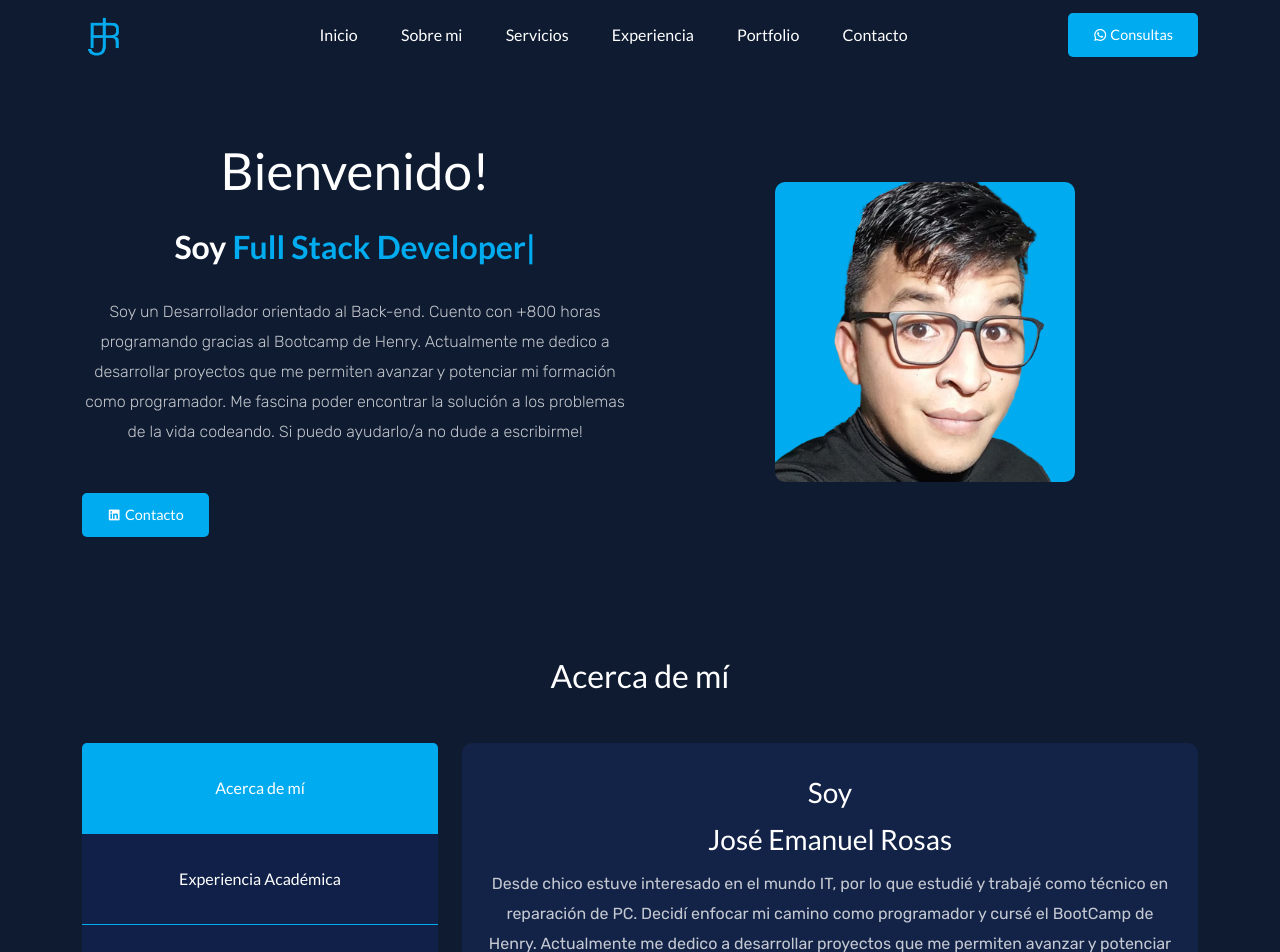
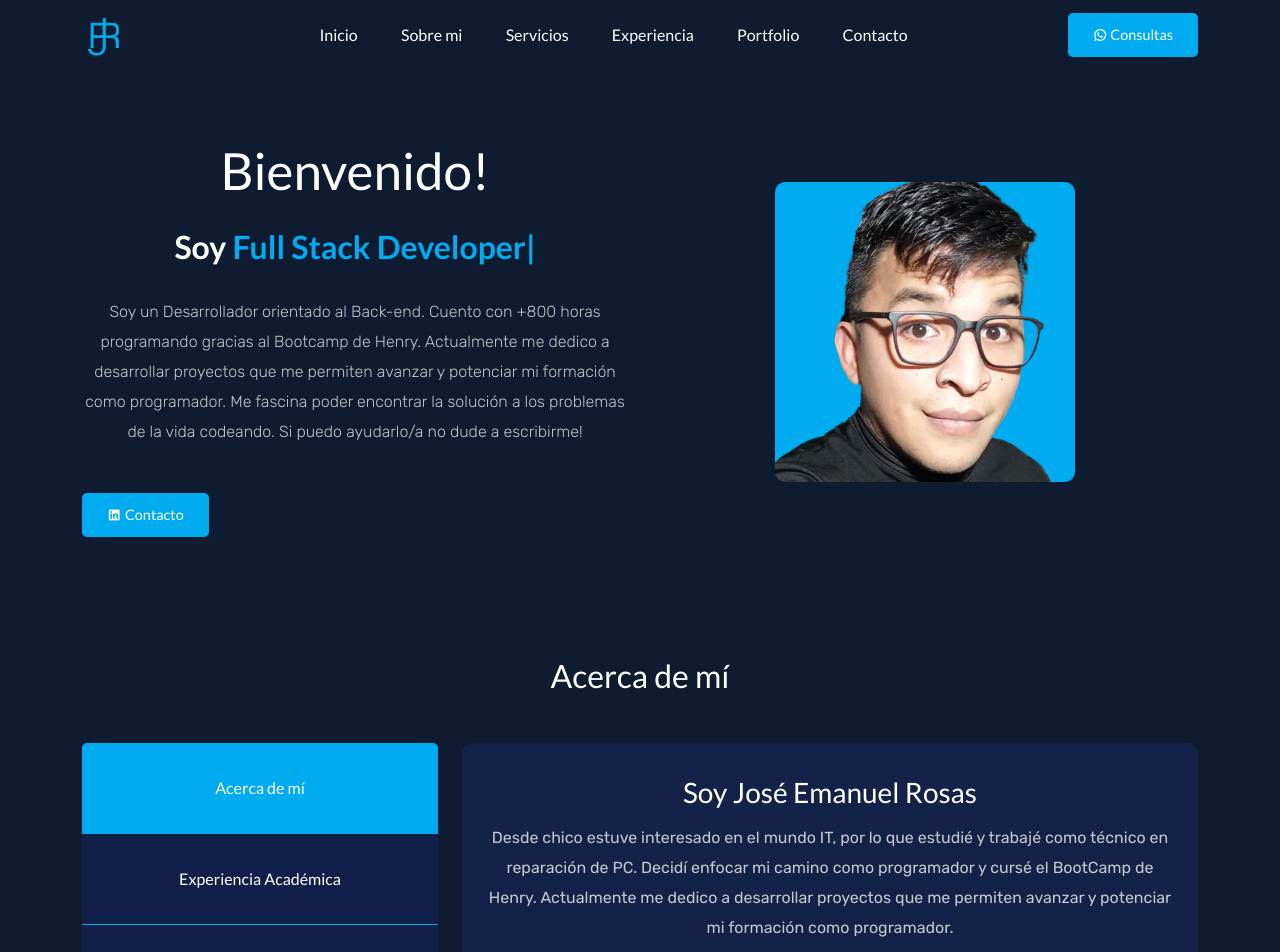
Before and after one commit to Ema0502/JR-Portfolio, a React (Vite) app in the folder vite-porfolio/: page / in a window 1280 px wide. Shown: the top 952 px of the page. Built offline with nearby package versions, Linux system fonts and the light colour scheme; a web font is replaced by a local one.

Commit message:
actualizacion icon

```diff
--- a/vite-porfolio/src/components/About/About.jsx
+++ b/vite-porfolio/src/components/About/About.jsx
@@ -28,8 +28,7 @@ const About = () => {
               aboutFilter === "ABOUT" && (
                 <div className="">
                   <div className={`${style.about__content} ${style.w75}`}>
-                    <h3 className={style.about__padding_text}>Soy</h3>
-                    <h3 className={style.about__padding_text}>José Emanuel Rosas</h3>
+                    <h3 className={style.about__padding_text}>Soy José Emanuel Rosas</h3>
                     <p className={style.about__padding_text}>Desde chico estuve interesado en el mundo IT, por lo que estudié y trabajé como técnico en reparación de PC. Decidí enfocar mi camino como programador y cursé el BootCamp de Henry.
                     Actualmente me dedico a desarrollar proyectos que me permiten avanzar y potenciar mi formación como programador.
                     </p>
--- a/vite-porfolio/src/components/About/Skills.jsx
+++ b/vite-porfolio/src/components/About/Skills.jsx
@@ -1,7 +1,7 @@
 import style from "./Skills.module.css"
 import cSharpIcon from "../../svg/csharp-icon.svg";
 import css3Icon from "../../svg/css-3-icon.svg";
-import dotnetIcon from "../../svg/dotnet-icon.svg";
+import dotnetIcon from "../../svg/dotnet-NET-8.svg";
 import expressIcon from "../../svg/express-icon.svg";
 import html5Icon from "../../svg/html-5-icon.svg";
 import javaScriptIcon from "../../svg/javascript-icon.svg";
```
Also changed, not shown: vite-porfolio/src/svg/dotnet-NET-8.svg (added).
